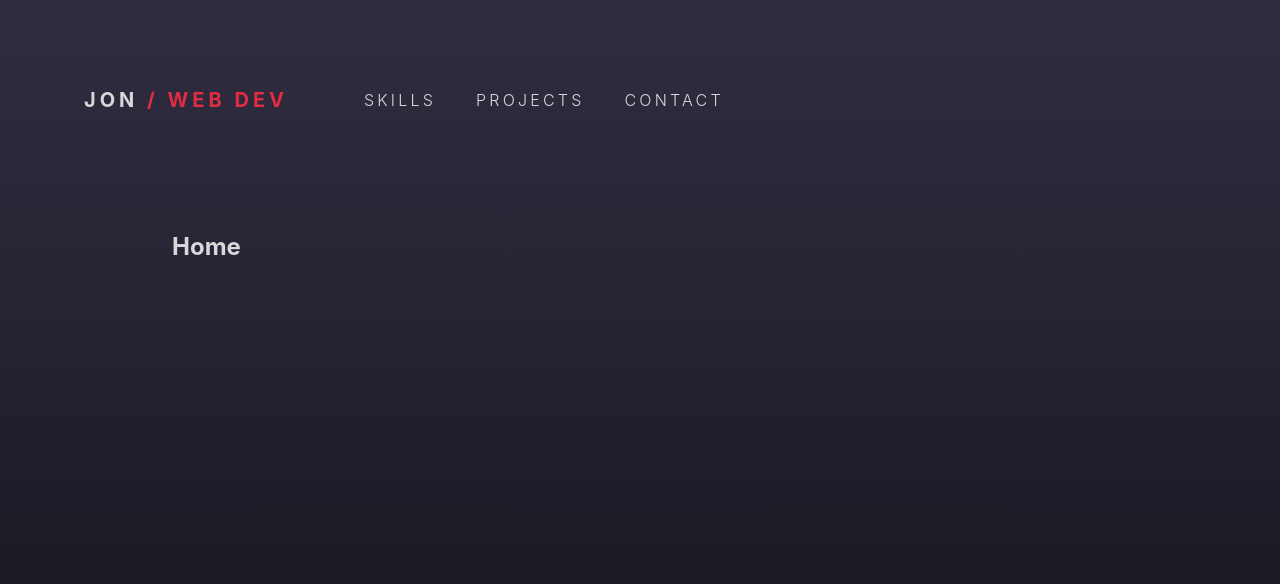
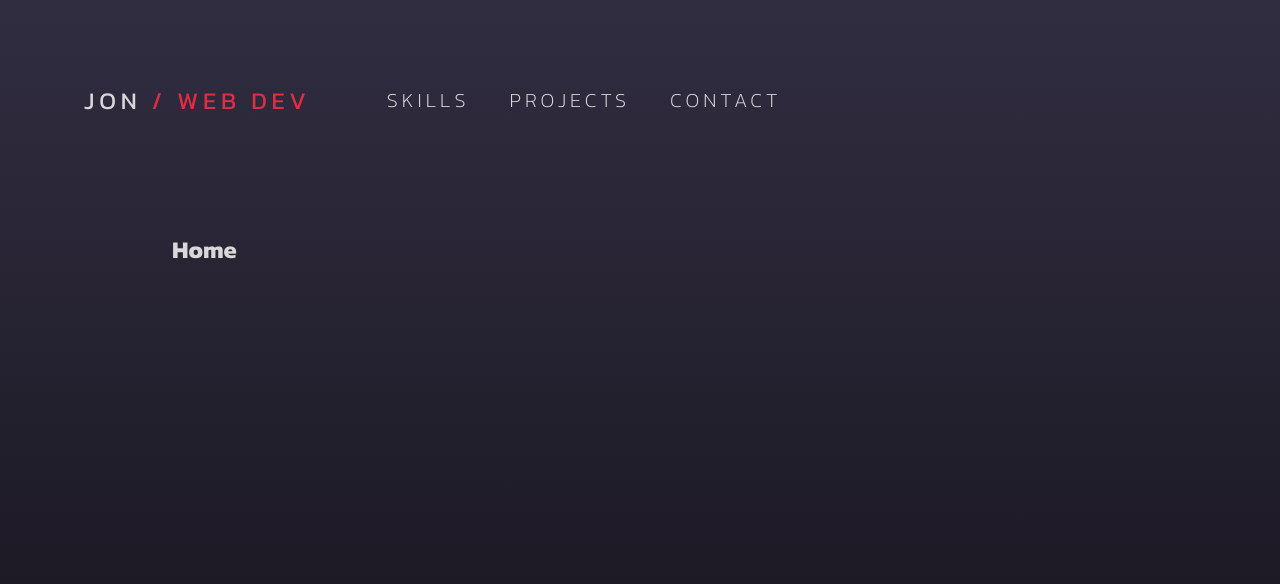
Before and after one commit to venoblin/personal-portfolio-frontend, a React (Create React App) app: page / in a window 1280 px wide. Shown: the top 584 px of the page. Built offline with nearby package versions, Linux system fonts and the light colour scheme.

Commit message:
Modified styles

```diff
--- a/src/styles/NavBar.css
+++ b/src/styles/NavBar.css
@@ -8,7 +8,8 @@
 
 .NavBar a {
   padding: 1rem;
-  font-weight: 300;
+  font-size: 1.25em;
+  font-weight: 200;
   text-decoration: none;
   text-transform: uppercase;
   letter-spacing: 0.2em;
@@ -21,8 +22,8 @@
 }
 
 .NavBar .logo {
-  font-size: 1.25em;
-  font-weight: bold;
+  font-size: 1.5em;
+  font-weight: 400;
   margin-right: 2.5rem;
 }
 .NavBar .logo:hover span {
--- a/src/styles/NavBar.scss
+++ b/src/styles/NavBar.scss
@@ -6,7 +6,6 @@
   padding: 2rem 4rem;
   display: flex;
   align-items: center;
-  background-color: $blackColor;
 }
 
 .NavBar a {
--- a/src/styles/index.css
+++ b/src/styles/index.css
@@ -1,3 +1,4 @@
+@import url("https://fonts.googleapis.com/css2?family=Kanit:wght@100;200;400;700&display=swap");
 * {
   margin: 0;
   padding: 0;
@@ -13,7 +14,7 @@
 
 body {
   color: #dad7da;
-  font-family: -apple-system, BlinkMacSystemFont, "Segoe UI", "Roboto", "Oxygen", "Ubuntu", "Cantarell", "Fira Sans", "Droid Sans", "Helvetica Neue", sans-serif;
+  font-family: "Kanit", sans-serif;
   -webkit-font-smoothing: antialiased;
   -moz-osx-font-smoothing: grayscale;
 }
--- a/src/styles/index.scss
+++ b/src/styles/index.scss
@@ -1,4 +1,5 @@
 @import './vars/variables.scss';
+@import url('https://fonts.googleapis.com/css2?family=Kanit:wght@100;200;400;700&display=swap');
 
 * {
   margin: 0;
@@ -10,14 +11,12 @@
   height: 100vh;
   width: 100%;
   background: rgb(21,19,27);
-background: linear-gradient(0deg, rgba(21,19,27,1) 0%, rgba(49,45,65,1) 100%);
+  background: linear-gradient(0deg, rgba(21,19,27,1) 0%, rgba(49,45,65,1) 100%);
 }
 
 body {
   color: $whiteColor;
-  font-family: -apple-system, BlinkMacSystemFont, 'Segoe UI', 'Roboto', 'Oxygen',
-    'Ubuntu', 'Cantarell', 'Fira Sans', 'Droid Sans', 'Helvetica Neue',
-    sans-serif;
+  font-family: 'Kanit', sans-serif;
   -webkit-font-smoothing: antialiased;
   -moz-osx-font-smoothing: grayscale;
 }
```
Also changed, not shown: src/styles/vars/variables.scss (+4 -3 lines), 2 other files (tests, documents, lock files or other folders).
